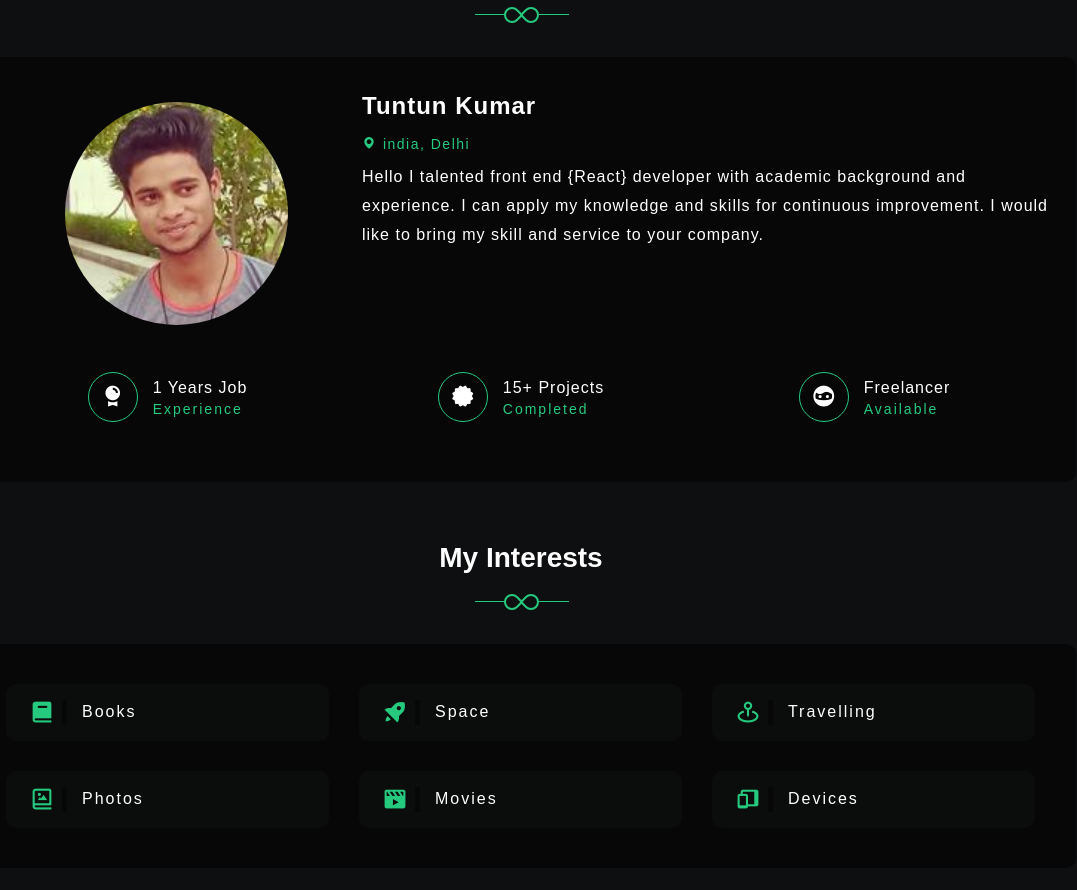
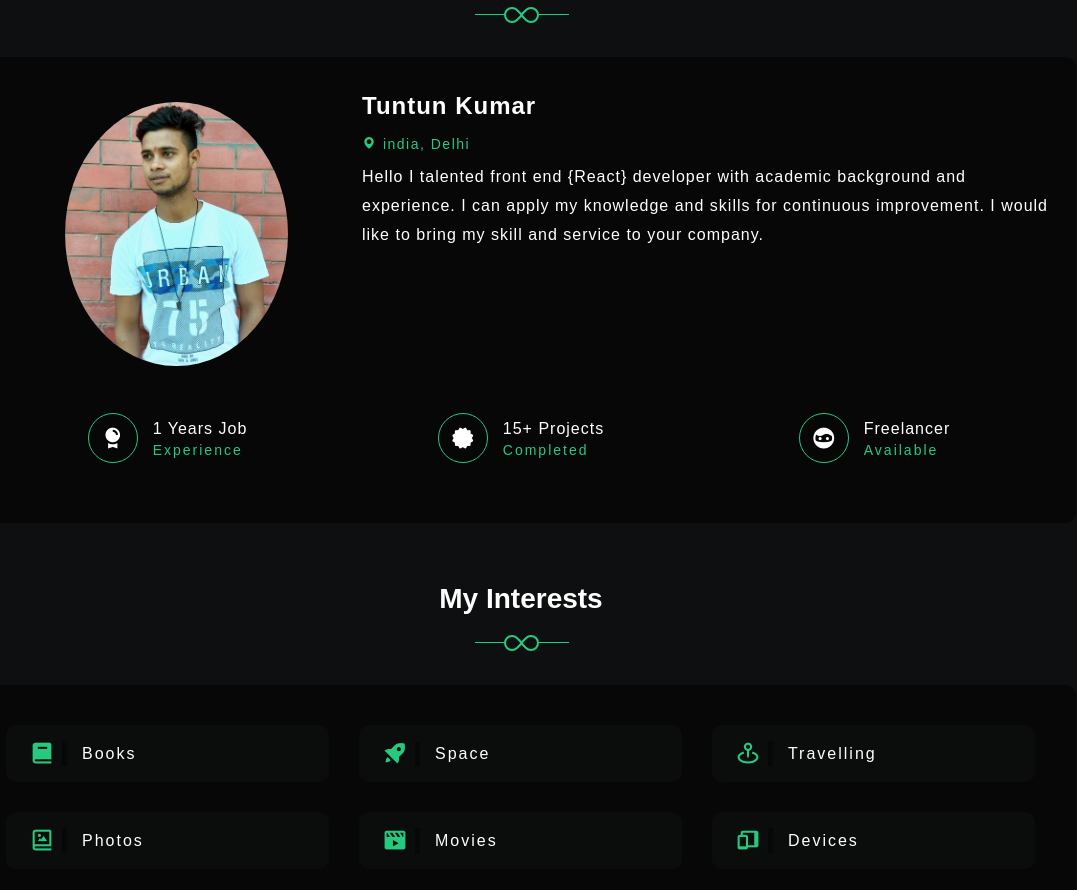
Before and after one commit to Tuntunkr/portfolio, a plain HTML site: page index.html in a window 1280 px wide. Shown: the part 938-1828 px from the top of the page, without its empty margins (119-1196 px from the left). Drawn offline with nearby package versions, Linux system fonts and the light colour scheme; a web font is replaced by a local one.

Commit message:
Add files via upload

```diff
--- a/index.html
+++ b/index.html
@@ -191,7 +191,7 @@
                 <div class="about-box hover"data-aos="fade-left" data-aos-delay="300" data-aos-duration="1000">
                     <div class="about-box-description">
                         <div class="about-img">
-                            <img src="imgs/my-image.jpg" >
+                            <img src="imgs/my-pic.jpeg" >
                         </div>
                         <div class="about-text">
                             <h3>Tuntun Kumar</h3>
```
Also changed, not shown: imgs/my-pic.jpeg (added).
